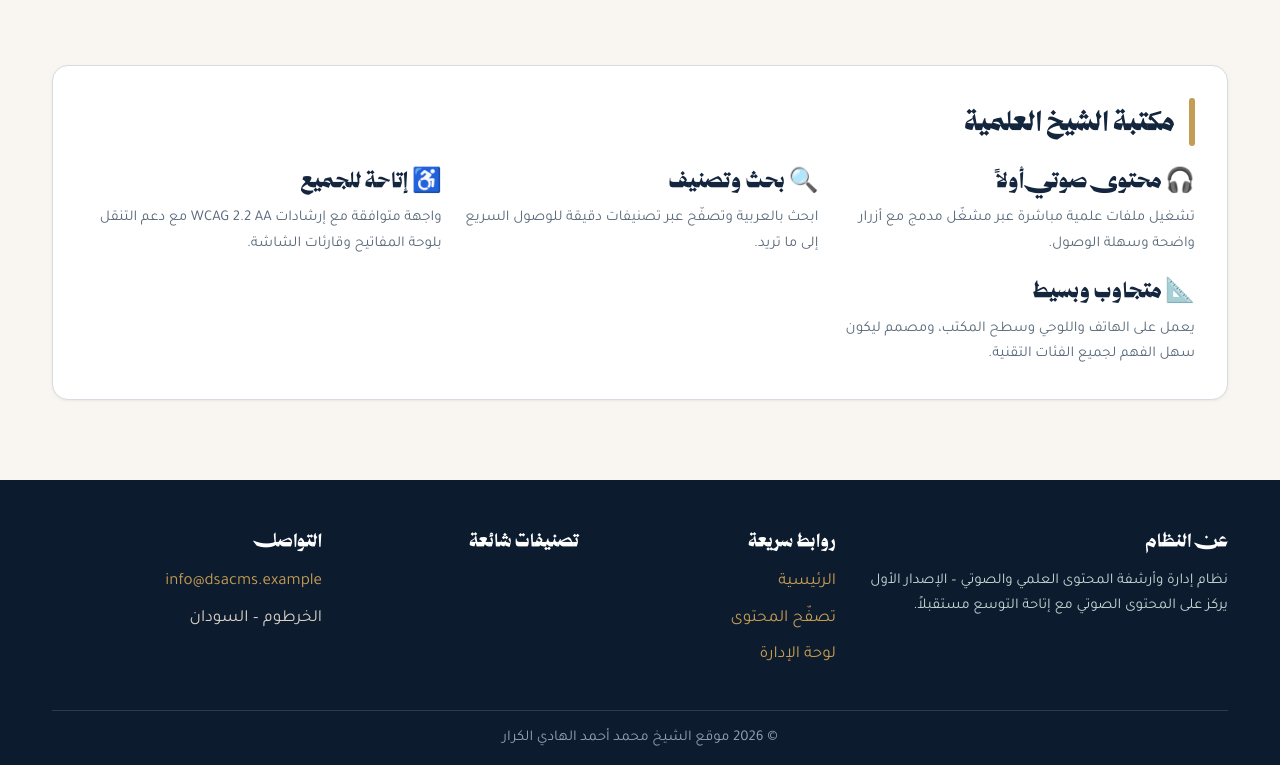
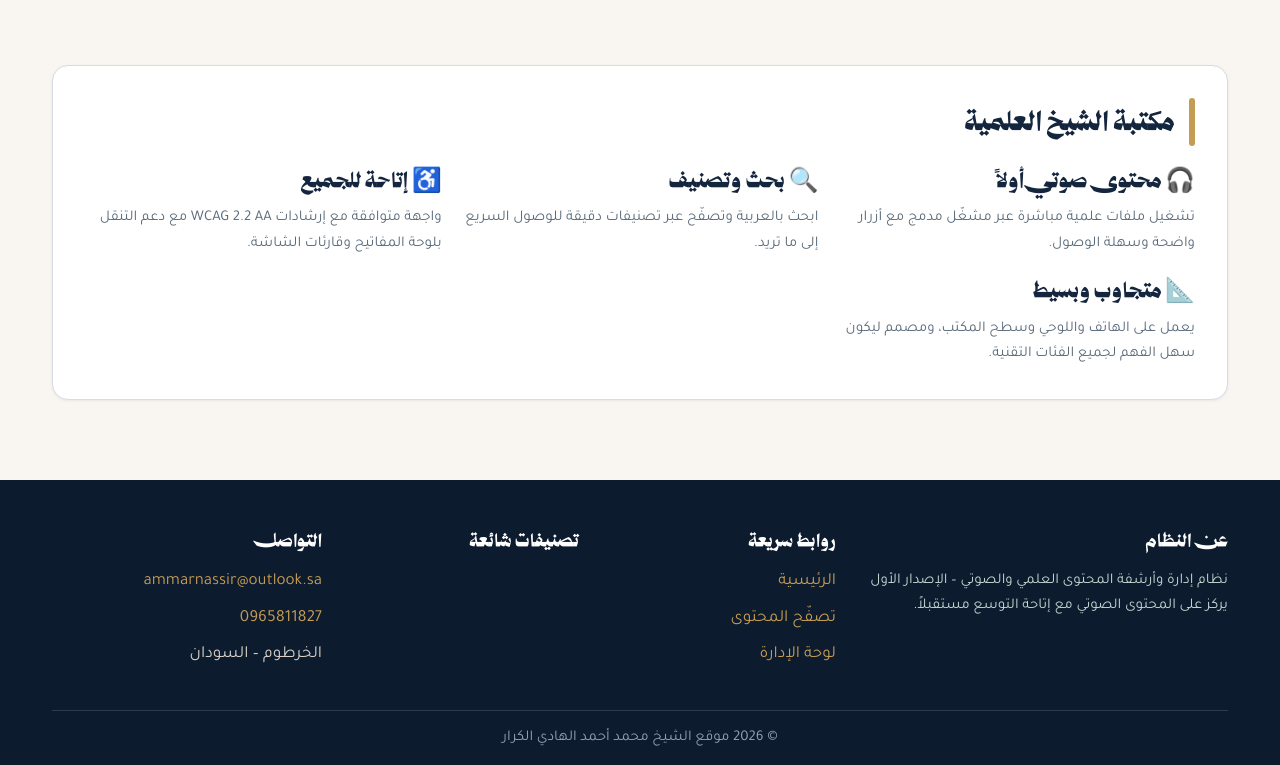
Before and after one commit to amarnasir632-bit/DSACMS-Frontend, a plain HTML site: page index.html in a window 1280 px wide. Shown: the part 803-1568 px from the top of the page. Drawn offline with Linux system fonts and the light colour scheme; no server answers.

Commit message:
Add Correct Contact Information

```diff
--- a/index.html
+++ b/index.html
@@ -171,11 +171,13 @@
           <ul id="footer-categories"></ul>
         </nav>
         <div>
-          <h3>التواصل</h3>
+<h3>التواصل</h3>
           <ul>
-            <li><a href="mailto:info@dsacms.example">info@dsacms.example</a></li>
+            <li><a href="mailto:ammarnassir@outlook.sa">ammarnassir@outlook.sa</a></li>
+            <li><a href="tel:0965811827">0965811827</a></li>
             <li>الخرطوم – السودان</li>
           </ul>
+
         </div>
       </div>
       <div class="footer-bottom">
```
